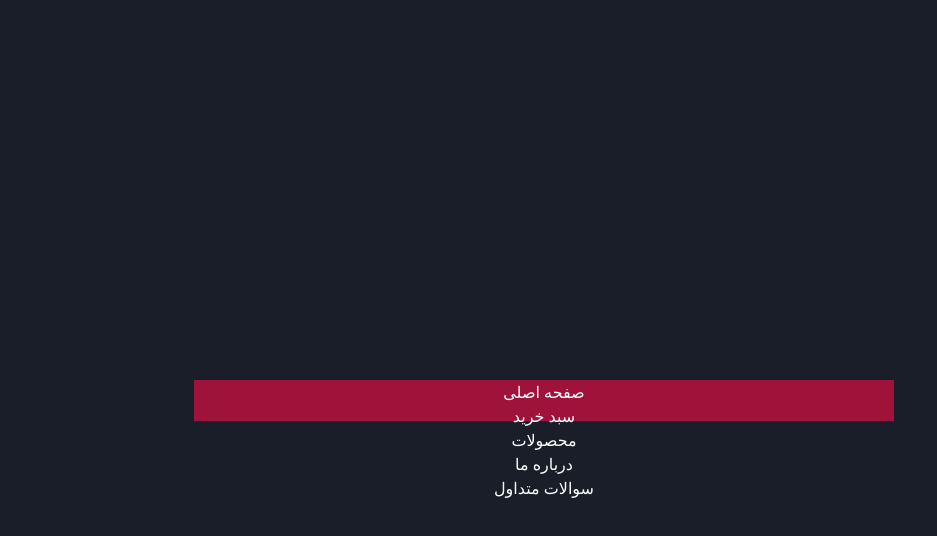
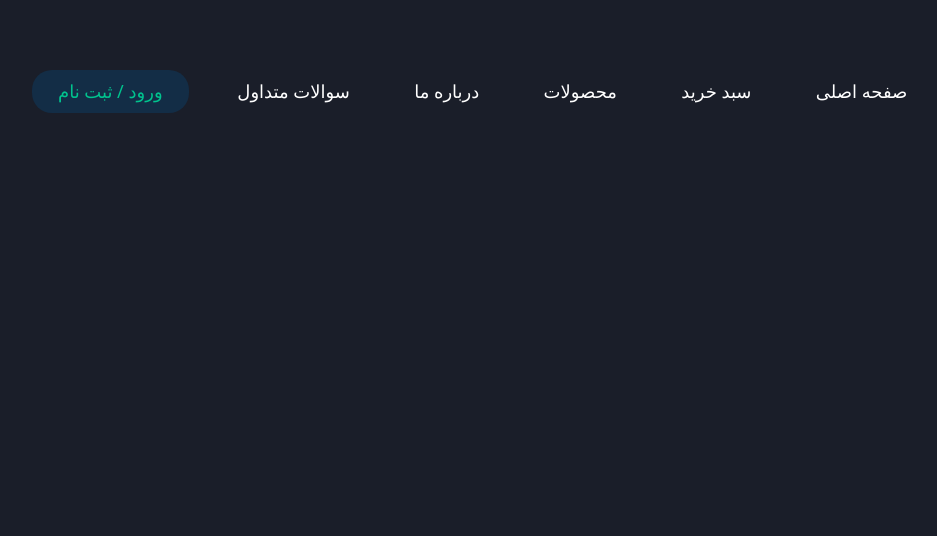
Before and after one commit to elhamSabouti/gift-front, a React (Create React App) app: page / in a window 1280 px wide. Shown: the top 536 px of the page, without its empty margins (96-1033 px from the left). Built offline with nearby package versions, Linux system fonts and the light colour scheme.

Commit message:
header added and navigation designed

```diff
--- a/src/Components/Home/Home.jsx
+++ b/src/Components/Home/Home.jsx
@@ -3,7 +3,7 @@ import Header from "../Layouts/Header";
 
 const Home = () => {
     return (
-        <div>
+        <div className="w-full h-[100vh] bg-[#1A1E29] flex items-start justify-center">
             <Header/>
         </div>
     );
--- a/src/Components/Layouts/Header.jsx
+++ b/src/Components/Layouts/Header.jsx
@@ -1,11 +1,16 @@
 import React from 'react';
 import Navigation from "./Navigation";
+import { ReactComponent as ReactLogo} from "../../images/Logo (1).svg"
+import {Link} from "react-router-dom";
 
 const Header = () => {
     return (
-        <div className="w-full h-[100vh] bg-[#1A1E29] flex items-center justify-center">
+        <header className="h-[103px] w-4/5 flex justify-between items-center  mt-[40px] ">
+            <Link className="py-[8px] px-[26px]  rounded-[20px] bg-[#132D46] flex justify-center items-center text-[#01C38E] text-[18px]" to="/" >ورود / ثبت نام</Link>
+
             <Navigation/>
-        </div>
+            <ReactLogo className="w-[100px]"/>
+        </header>
     );
 };
 
--- a/src/Components/Layouts/Navigation.jsx
+++ b/src/Components/Layouts/Navigation.jsx
@@ -3,8 +3,8 @@ import {Link} from "react-router-dom";
 
 const Navigation = () => {
     return (
-        <nav className="h-[41px] w-[700px] bg-rose-800 text-white">
-            <ul>
+        <nav className="h-[41px] w-[670px]  text-white ">
+            <ul className="flex flex items-center justify-between flex-row-reverse w-full h-full text-[18px] ">
                 <li><Link to="/">صفحه اصلی</Link></li>
                 <li><Link to="/about">سبد خرید</Link></li>
                 <li><Link to="#">محصولات</Link></li>
```
